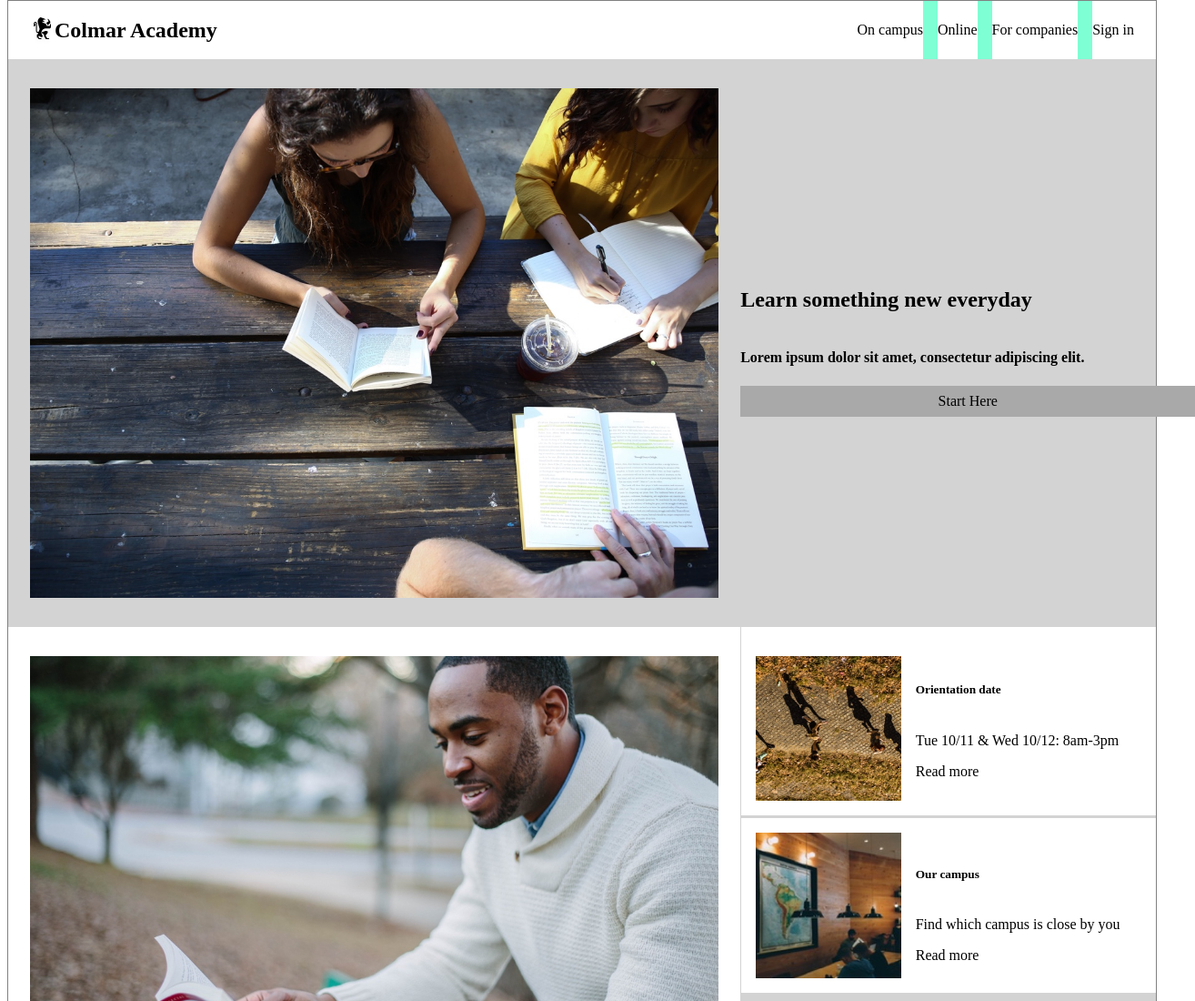
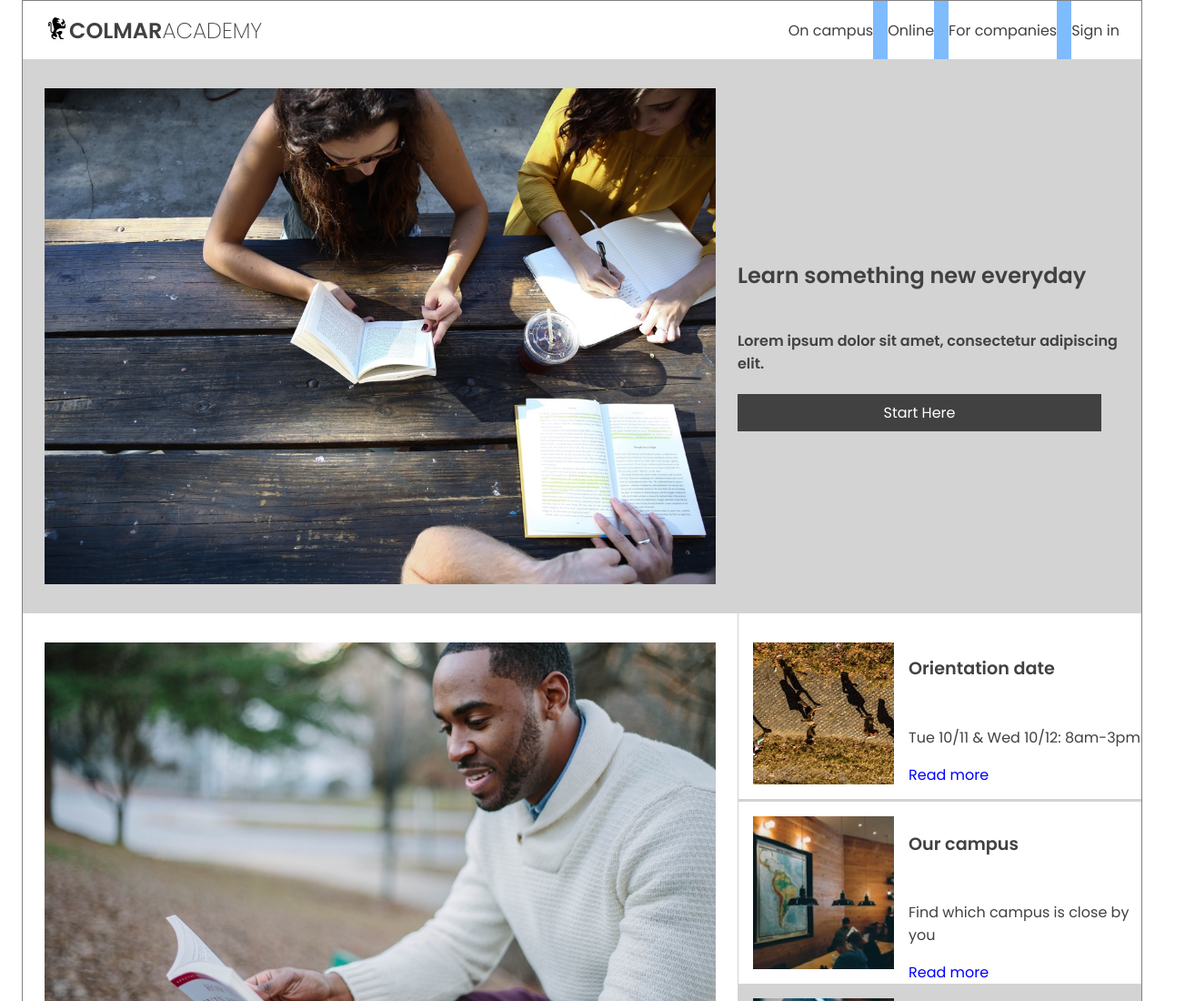
Before and after one commit to skalchik/colmar, a plain HTML site: page index.html in a window 1280 px wide. Shown: the top 1100 px of the page at 91% size, 1314 px wide, since content can reach past the window. Drawn offline with Linux system fonts and the light colour scheme.

Commit message:
font applied

```diff
--- a/index.html
+++ b/index.html
@@ -5,12 +5,15 @@
     <meta http-equiv="X-UA-Compatible" content="IE=edge">
     <meta name="viewport" content="width=device-width, initial-scale=1.0">
     <link rel="stylesheet" href="./resources/style.css">
+    <link rel="preconnect" href="https://fonts.googleapis.com">
+    <link rel="preconnect" href="https://fonts.gstatic.com" crossorigin>
+    <link href="https://fonts.googleapis.com/css2?family=Poppins:wght@200;400;600&display=swap" rel="stylesheet">
     <title>Colmar Academy</title>
 </head>
 <body>
     <!--Header-->
     <header>
-        <h2 class="logo"><img src="./resources/images/images/ic-logo.svg">Colmar Academy</h2>
+        <h2 class="logo"><img src="./resources/images/images/ic-logo.svg">COLMAR<span>ACADEMY</span></h2>
         <div class="links">
             <a class="blue">On campus</a>
             <div class="bluebox"></div>
--- a/resources/style.css
+++ b/resources/style.css
@@ -1,13 +1,20 @@
 body {
     padding-top: 0;
-    margin-top: 0;
+    margin: 0 24px 0;
     border: 1px solid grey;
+    font-family: 'Poppins', sans-serif;
+    color: rgb(65, 65, 65);
+
 }
 header {
     display: flex;
     justify-content: space-between;
     align-items: center;
     max-height: 64px;
+}
+
+header span {
+    font-weight: 200;
 }
 
 h2 {
@@ -24,7 +31,7 @@ h2 {
 .bluebox {
     height: 64px;
     width: 16px;
-    background-color: aquamarine;
+    background-color: rgb(127, 187, 255);
 }
 
 
@@ -57,9 +64,10 @@ h2 {
 
 .start {
     padding: 8px 0;
-    background-color: darkgrey;
+    background-color: rgb(65, 65, 65);
     text-align: center;
-    width: 500px;
+    width: 400px;
+    color: white;
 }
 
 .practice {
@@ -85,10 +93,18 @@ h2 {
     flex-direction: column;
 }
 
+.aboutus a {
+    color: blue;
+}
+
 .orientation,
 .campus,
 .lecture {
     display: flex;
+}
+
+h5 {
+    font-size: larger;
 }
  .orientation {
      border-bottom: 3px solid lightgray;
```
